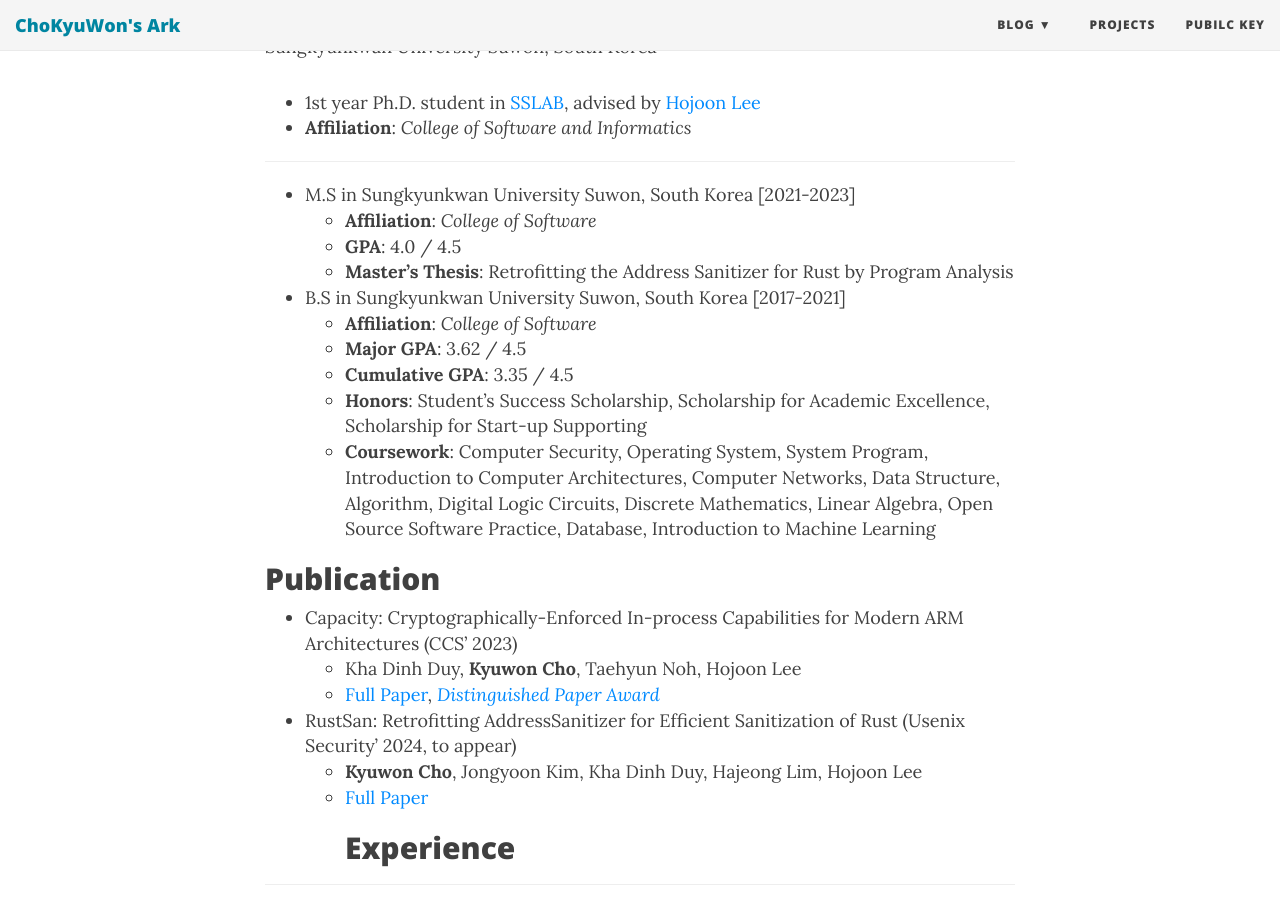
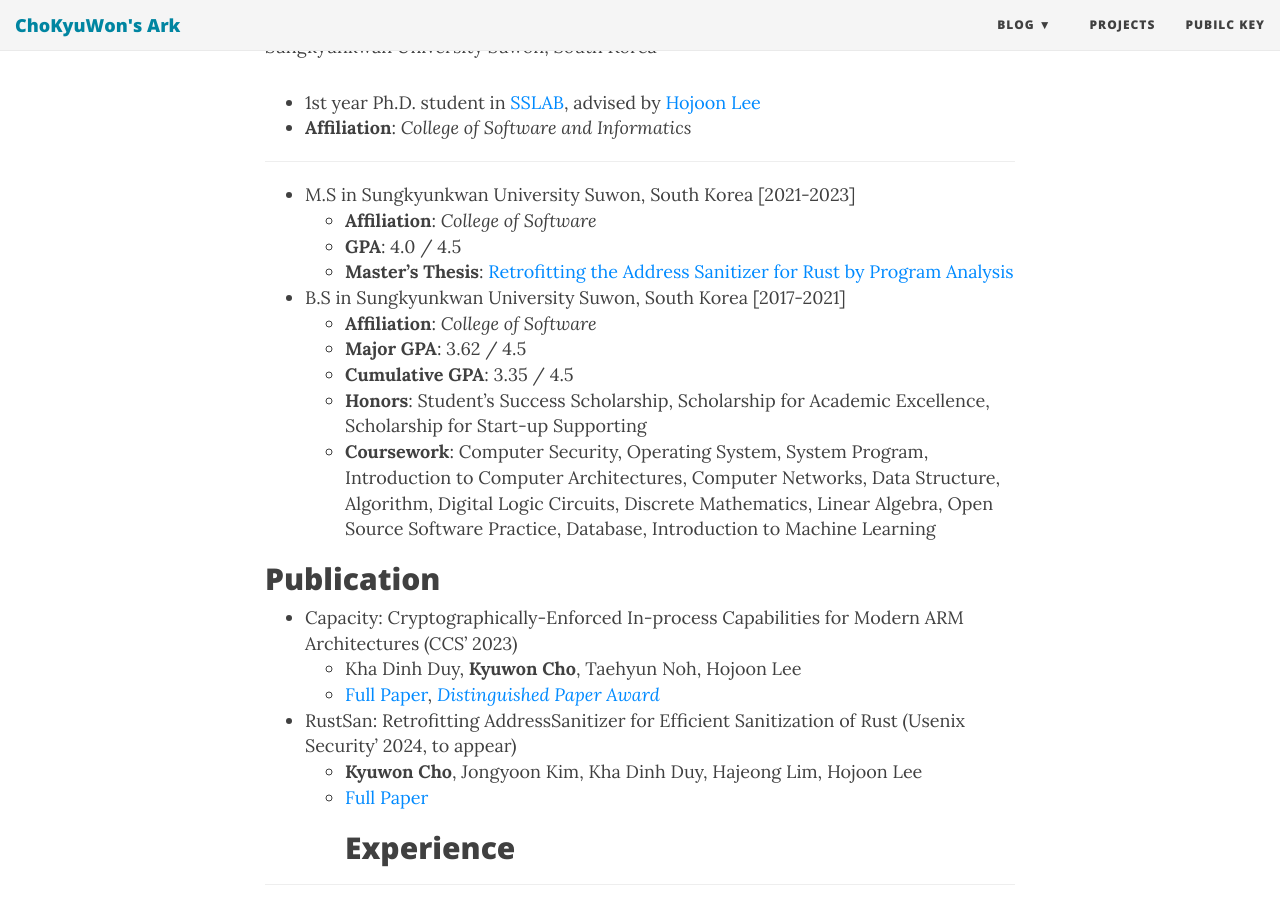
Before and after one commit to ChoKyuWon/ChoKyuWon.github.io, a Jekyll site: the page built from resume.md, in a window 1280 px wide and 900 px high, scrolled down 324 px. Built offline with Jekyll 4.4.1, drawn with Linux system fonts in a browser that asks for light colours; nearby versions of some CDN libraries; part of the change alters nothing that is shown.

```diff
--- a/resume.md
+++ b/resume.md
@@ -16,7 +16,7 @@ Sungkyunkwan University Suwon, South Korea
 * M.S in Sungkyunkwan University Suwon, South Korea [2021-2023]
     * __Affiliation__: *College of Software*
     * __GPA__: 4.0 / 4.5
-    * __Master's Thesis__: Retrofitting the Address Sanitizer for Rust by Program Analysis
+    * __Master's Thesis__: [Retrofitting the Address Sanitizer for Rust by Program Analysis](https://dcollection.skku.edu/srch/srchDetail/000000174979)
 
 * B.S in Sungkyunkwan University Suwon, South Korea [2017-2021]
     * __Affiliation__: *College of Software*
```
